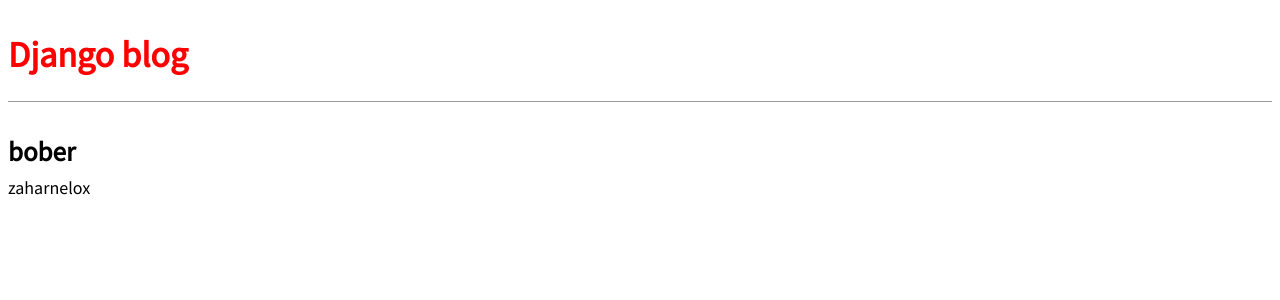
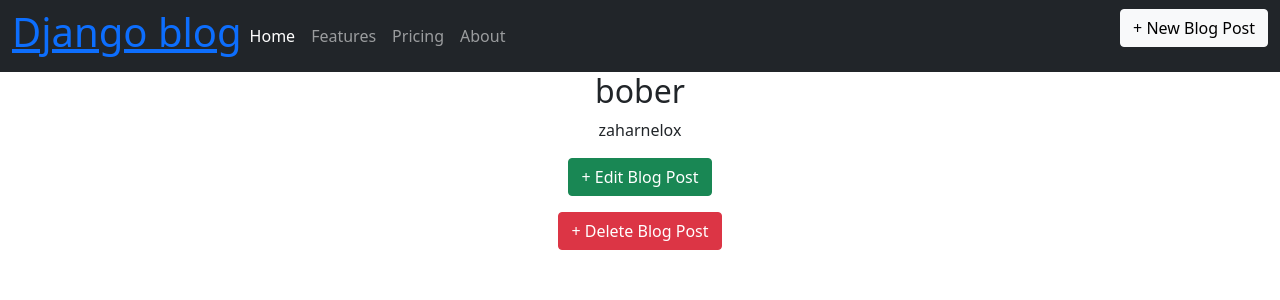
Before and after one commit to nail-rinatovich/zaharegor, a Django app: page /post/3/ in a window 1280 px wide. Shown: the top 300 px of the page. Run offline with Django 3.2, Linux system fonts and the light colour scheme; data comes from the database, SQL or seed files in the repository; both versions use the stored data as it was after the commit.

Commit message:
add bootstrap and login

```diff
--- a/blog/models.py
+++ b/blog/models.py
@@ -1,5 +1,6 @@
 # blog/models.py
 from django.db import models
+from django.urls import reverse # Новый импорт
 
 
 class Post(models.Model):
@@ -12,3 +13,6 @@ class Post(models.Model):
 
     def __str__(self):
         return self.title
+
+    def get_absolute_url(self): # Тут мы создали новый метод
+        return reverse('post_detail', args=[str(self.id)])
--- a/blog/urls.py
+++ b/blog/urls.py
@@ -1,9 +1,19 @@
-# blog/urls.py
 from django.urls import path
 
-from .views import BlogListView, BlogDetailView # новое изменение
+from .views import (
+    BlogListView,
+    BlogDetailView,
+    BlogCreateView,
+    BlogUpdateView,
+    BlogDeleteView, # Импортируем представление
+)
 
 urlpatterns = [
-    path('post/<int:pk>/', BlogDetailView.as_view(), name='post_detail'), # новое изменение
+    path('post/<int:pk>/delete/', # Создаем новый маршрут
+    BlogDeleteView.as_view(), name='post_delete'),
+    path('post/new/', BlogCreateView.as_view(), name='post_new'),
+    path('post/<int:pk>/', BlogDetailView.as_view(), name='post_detail'),
+    path('post/<int:pk>/edit/',
+    BlogUpdateView.as_view(), name='post_edit'),
     path('', BlogListView.as_view(), name='home'),
 ]
--- a/blog/views.py
+++ b/blog/views.py
@@ -1,6 +1,6 @@
-# blog/views.py
-from django.views.generic import ListView, DetailView # новое
-
+from django.views.generic import ListView, DetailView
+from django.views.generic.edit import CreateView, UpdateView, DeleteView # новое
+from django.urls import reverse_lazy # импортируем новые методы
 from .models import Post
 
 
@@ -9,6 +9,21 @@ class BlogListView(ListView):
     template_name = 'home.html'
 
 
-class BlogDetailView(DetailView): # новое
+class BlogDetailView(DetailView):
     model = Post
     template_name = 'post_detail.html'
+
+
+class BlogCreateView(CreateView):
+    model = Post
+    template_name = 'post_new.html'
+    fields = ['title', 'author', 'body']
+
+class BlogUpdateView(UpdateView):
+    model = Post
+    template_name = 'post_edit.html'
+    fields = ['title', 'body']
+class BlogDeleteView(DeleteView): # Создание нового класса
+    model = Post
+    template_name = 'post_delete.html'
+    success_url = reverse_lazy('home')
--- a/blog_project/settings.py
+++ b/blog_project/settings.py
@@ -119,3 +119,4 @@ USE_TZ = True
 # https://docs.djangoproject.com/en/3.1/howto/static-files/
 STATICFILES_DIRS = [os.path.join(BASE_DIR, 'static')]
 STATIC_URL = '/static/'
+LOGIN_REDIRECT_URL = 'home'
--- a/blog_project/urls.py
+++ b/blog_project/urls.py
@@ -1,8 +1,9 @@
 # blog_project/urls.py
 from django.contrib import admin
-from django.urls import path, include # новое изменение
+from django.urls import path, include
 
 urlpatterns = [
     path('admin/', admin.site.urls),
-    path('', include('blog.urls')), # новое изменение
+    path('accounts/', include('django.contrib.auth.urls')), # Добавили новый маршрут
+    path('', include('blog.urls')),
 ]
--- a/templates/base.html
+++ b/templates/base.html
@@ -4,16 +4,43 @@
   <head>
     <title>Django blog</title>
     <link href="https://fonts.googleapis.com/css?family=Source+Sans+Pro:400" rel="stylesheet">
-
-    <link href="{% static 'css/base.css' %}" rel="stylesheet">
+    <link href="https://cdn.jsdelivr.net/npm/bootstrap@5.1.3/dist/css/bootstrap.min.css" rel="stylesheet" integrity="sha384-1BmE4kWBq78iYhFldvKuhfTAU6auU8tT94WrHftjDbrCEXSU1oBoqyl2QvZ6jIW3" crossorigin="anonymous">
+    <!-- <link href="{% static 'css/base.css' %}" rel="stylesheet"> -->
   </head>
   <body>
-    <header>
+    <div>
+          <header>
+            <nav class="navbar navbar-expand-lg navbar-dark bg-dark">
+    <div class="container-fluid">
       <h1><a href="{% url 'home' %}">Django blog</a></h1>
-    </header>
-    <div>
-      {% block content %}
-      {% endblock content %}
+      <button class="navbar-toggler" type="button" data-bs-toggle="collapse" data-bs-target="#navbarColor01" aria-controls="navbarColor01" aria-expanded="false" aria-label="Toggle navigation">
+        <span class="navbar-toggler-icon"></span>
+      </button>
+      <div class="collapse navbar-collapse" id="navbarColor01">
+        <ul class="navbar-nav me-auto mb-2 mb-lg-0">
+          <li class="nav-item">
+            <a class="nav-link active" aria-current="page" href="#">Home</a>
+          </li>
+          <li class="nav-item">
+            <a class="nav-link" href="#">Features</a>
+          </li>
+          <li class="nav-item">
+            <a class="nav-link" href="#">Pricing</a>
+          </li>
+          <li class="nav-item">
+            <a class="nav-link" href="#">About</a>
+          </li>
+        </ul>
+        <form class="d-flex">
+            <a class="btn bg-ligth btn-light" href="{% url 'post_new' %}">+ New Blog Post</a>
+        </form>
+      </div>
     </div>
+  </nav>
+
+          </header>
+          {% block content %}
+          {% endblock content %}
+        </div>
   </body>
 </html>
--- a/templates/home.html
+++ b/templates/home.html
@@ -3,7 +3,7 @@
 
 {% block content %}
   {% for post in object_list %}
-  <div class="post-entry">
+  <div class="post-entry text-center">
     <h2><a href="{% url 'post_detail' post.pk %}">{{ post.title }}</a></h2>
     <p>{{ post.body }}</p>
   </div>
--- a/templates/post_detail.html
+++ b/templates/post_detail.html
@@ -2,8 +2,12 @@
 {% extends 'base.html' %}
 
 {% block content %}
-  <div class="post-entry">
-    <h2>{{ object.title }}</h2>
-    <p>{{ object.body }}</p>
+  <div class="post-entry text-center">
+    <h2>{{ post.title }}</h2>
+    <p>{{ post.body }}</p>
+      <p><a class="btn btn-success" href="{% url 'post_edit' post.pk %}">+ Edit Blog Post</a></p>
+
+      <p><a class="btn btn-danger" href="{% url 'post_delete' post.pk %}">+ Delete Blog Post</a></p>
   </div>
+
 {% endblock content %}
```
Also changed, not shown: blog/tests.py (+26 -0 lines), templates/post_delete.html (added, +12 -0 lines), templates/post_edit.html (added, +13 -0 lines), templates/post_new.html (added, +12 -0 lines), templates/registration/login.html (added, +9 -0 lines), db.sqlite3.
